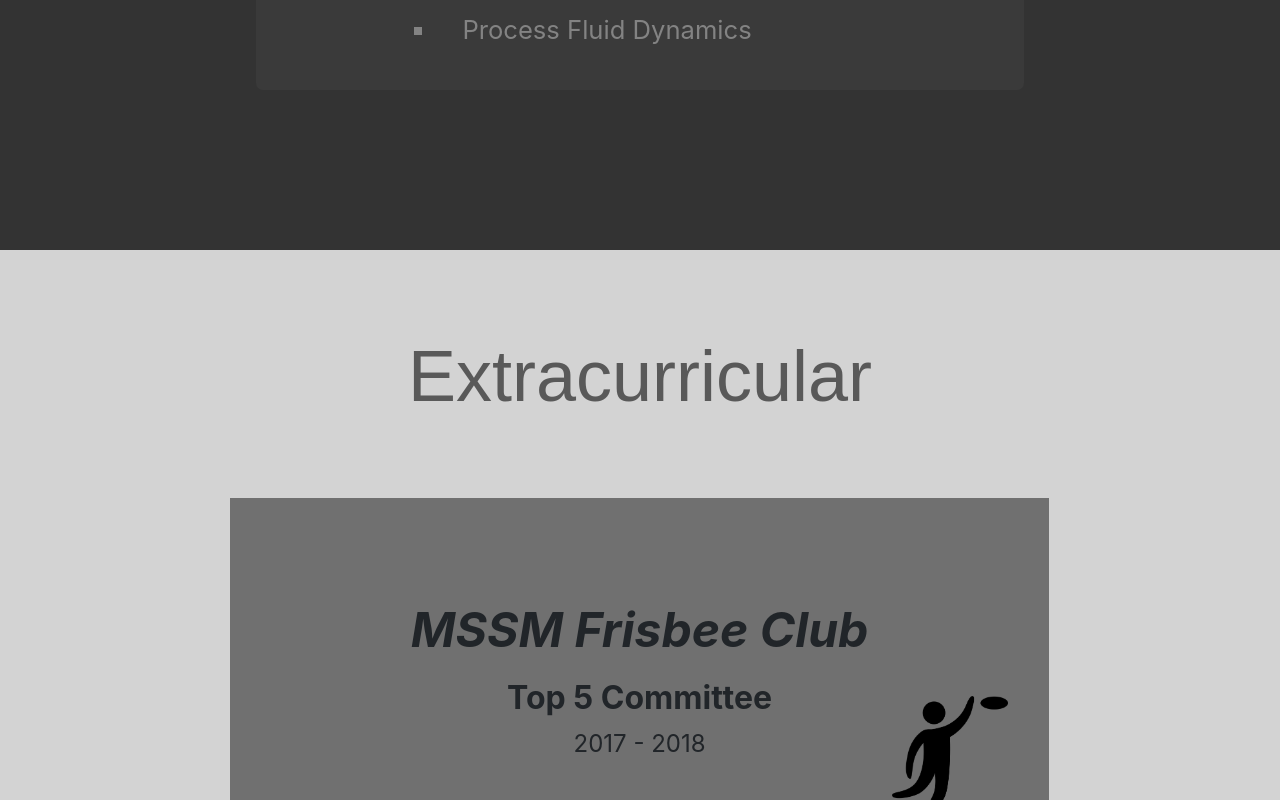
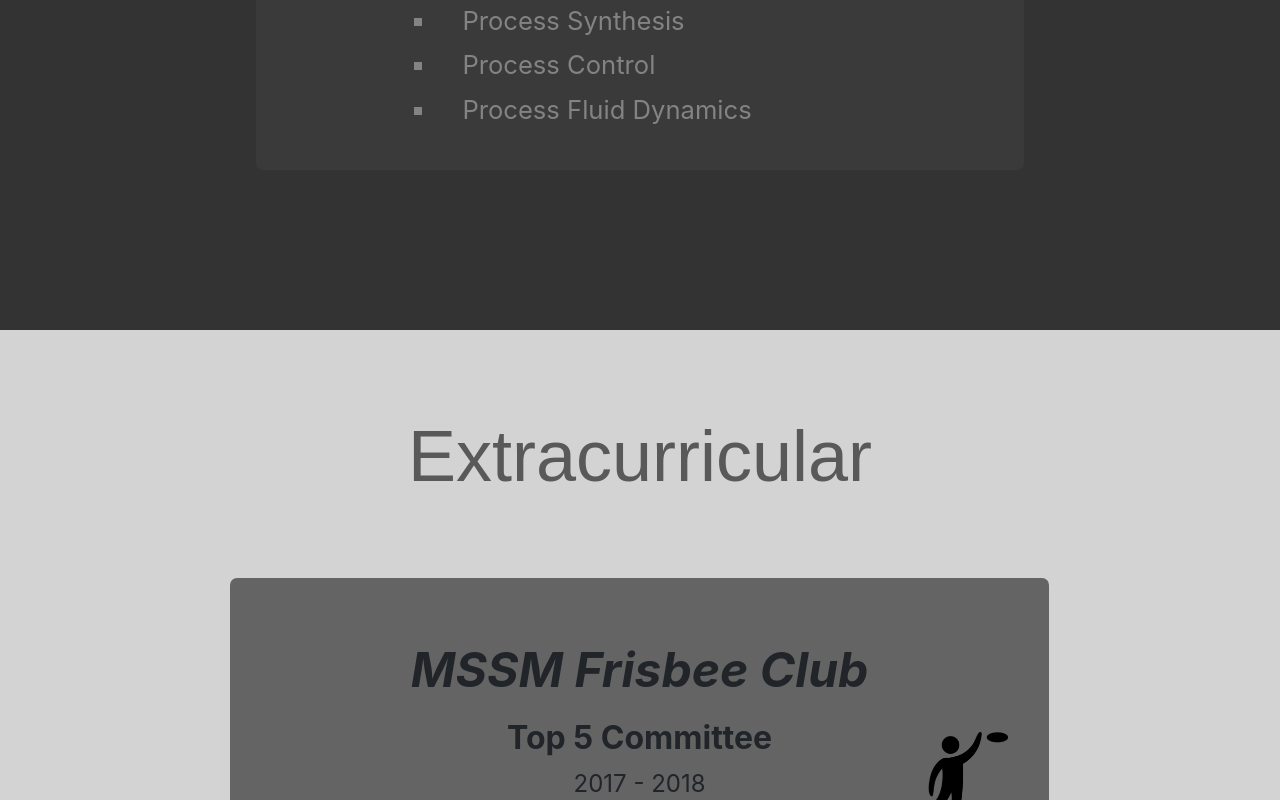
Before and after one commit to LeeWeiHan97/portfolio, a React (Create React App) app: page / in a window 1280 px wide. Shown: the part 5127-5927 px from the top of the page. Built offline with nearby package versions, Linux system fonts and the light colour scheme.

Commit message:
Changed education section description.

```diff
--- a/src/App.css
+++ b/src/App.css
@@ -285,7 +285,7 @@
   background-color: #272727;
   border-bottom-left-radius: 7px;
   border-bottom-right-radius: 7px;
-  margin-bottom: 5vh;
+  margin-bottom: 10vh;
 }
 
 .education-container-6 {
@@ -638,7 +638,6 @@
 .extracurricular-container {
   display: flex;
   flex-direction: column;
-  justify-content: space-evenly;
   align-items: center;
   padding-left: 7vw;
   padding-right: 7vw;
@@ -648,9 +647,9 @@
 .extracurricular-subcontainer {
   position: relative;
   width: 100%;
-  height: 30vh;
-  background-color: rgb(112, 112, 112);
-  padding-top: 2vh;
+  height: 25vh;
+  background-color: rgb(100, 100, 100);
+  padding-top: 1vh;
   padding-bottom: 2vh;
   padding-left: 1.5vw;
   padding-right: 1.5vw;
@@ -658,12 +657,14 @@
   flex-direction: column;
   justify-content: center;
   align-items: center;
-
+  margin-bottom: 0;
+  border-top-left-radius: 7px;
+  border-top-right-radius: 7px;
 }
 
 .fade-in-section {
   width: 80%;
-  height: 30vh;
+  height: auto;
   opacity: 0;
   visibility: hidden;
   transform: translateX(-10vw);
@@ -739,24 +740,18 @@
 }
 
 .fade-in {
-  position: absolute;
   display: flex;
   justify-content: center;
   align-items: center;
   width: 100%;
-  height: 30vh;
+  height: 27vh;
   padding-left: 3vw;
   padding-right: 3vw;
   text-align: justify;
-  opacity: 0;
   font-size: 1.1em;
-  transition: 0.8s;
-  z-index: 2;
-}
-
-.fade-in:hover {
-  opacity: 96%;
-  background-color: rgb(112, 112, 112);
+  background-color: rgb(133, 133, 133);
+  border-bottom-left-radius: 7px;
+  border-bottom-right-radius: 7px;
 }
 
 .working-experience-parent-container {
@@ -1136,7 +1131,7 @@
     background-color: #272727;
     border-bottom-left-radius: 7px;
     border-bottom-right-radius: 7px;
-    margin-bottom: 5vh;
+    margin-bottom: 15vh;
   }
 
   .education-container-6 {
@@ -1322,7 +1317,7 @@
   .extracurricular-subcontainer {
     position: relative;
     width: 100%;
-    height: 45vh;
+    height: 35vh;
     padding-top: 2vh;
     padding-bottom: 2vh;
     padding-left: 1.5vw;
@@ -1335,7 +1330,7 @@
 
   .fade-in-section {
     width: 80%;
-    height: 45vh;
+    height: auto;
     opacity: 0;
     visibility: hidden;
     transform: translateX(-10vw);
@@ -1402,17 +1397,16 @@
   }
 
   .fade-in {
-    position: absolute;
     display: flex;
     justify-content: center;
     align-items: center;
     width: 100%;
-    height: 45vh;
+    height: 40vh;
     padding-left: 3vw;
     padding-right: 3vw;
     text-align: justify;
-    opacity: 0;
     transition: 0.8s;
+    margin-bottom: 5vh;
   }
 
   .working-experience-container {
```
Also changed, not shown: src/App.js (+8 -9 lines).
